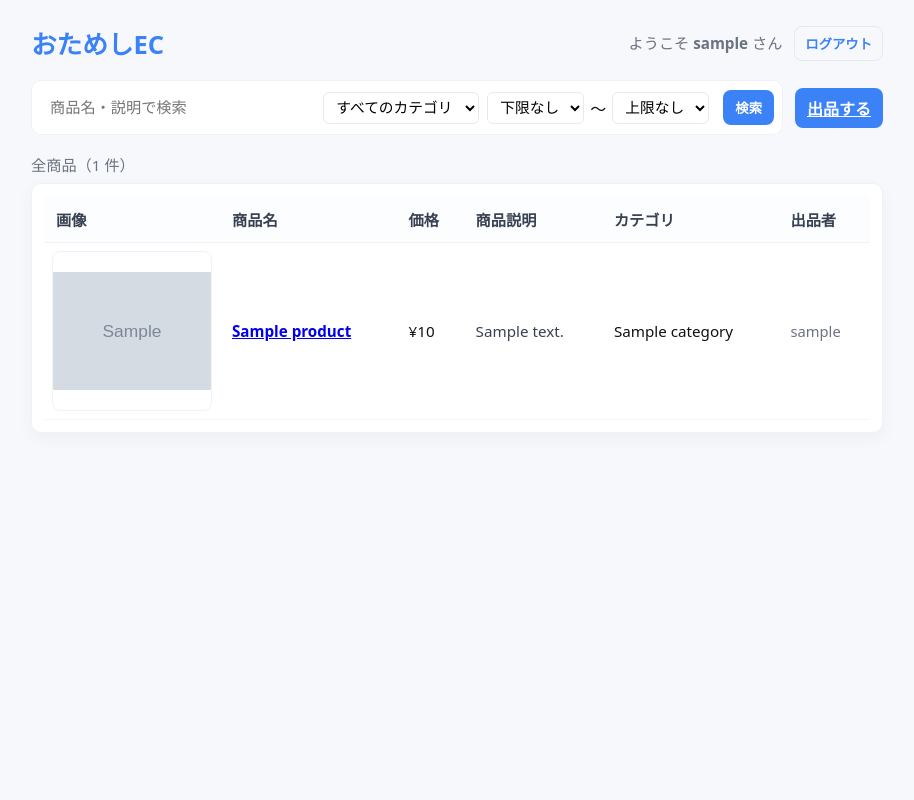
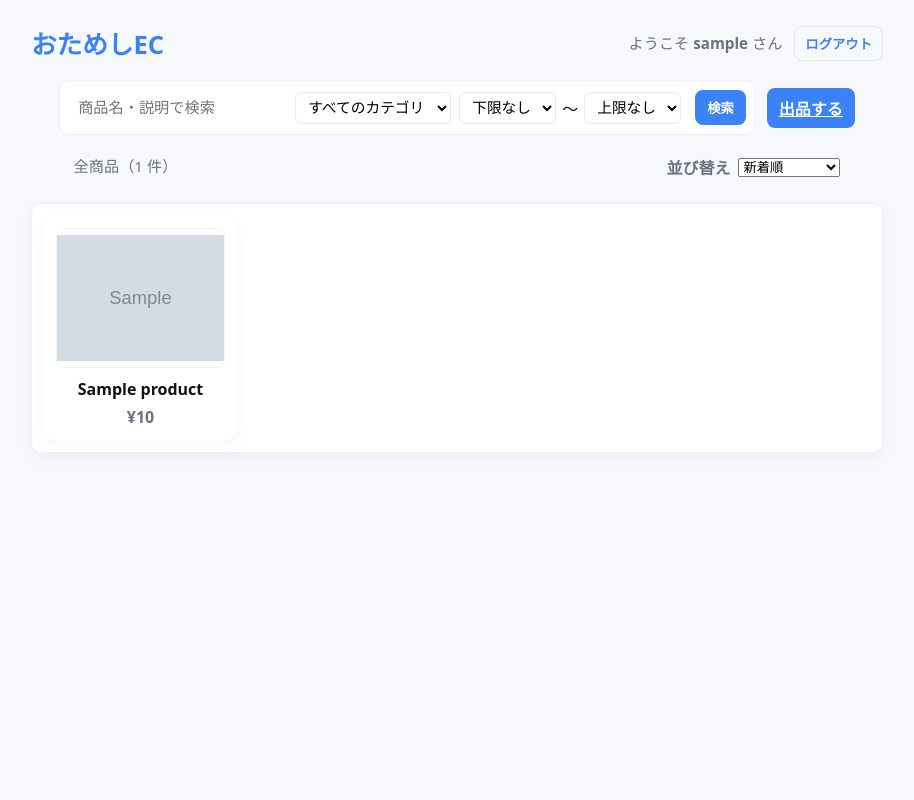
Before and after one commit to rors239ak/portfolio, a Django app: page /EC/ in a window 1280 px wide. Shown: the whole page, without its empty margins (183-1097 px from the left). Run offline with Django 5.2, Linux system fonts and the light colour scheme; a user stored in the database is signed in; tables that the repository leaves empty hold one stand-in row (values such as "Sample post"); grey boxes marked "Sample" are stand-in pictures.

Commit message:
見た目修正

```diff
--- a/p_site/EC/static/EC/style.css
+++ b/p_site/EC/static/EC/style.css
@@ -8,6 +8,7 @@
   --radius:10px;
   --gap:12px;
   --thumb-size:160px;
+  --controls-h:56px; /* 必要なら調整 */
 }
 
 *{box-sizing:border-box}
@@ -75,7 +76,7 @@ header.site-header{display:flex;align-items:center;justify-content:space-between
 .link-create{font-size:0.95rem;color:var(--accent);text-decoration:none;padding:8px 12px;border-radius:8px}
 
 /* summary */
-.summary{color:var(--muted);font-size:0.95rem;margin-bottom:8px}
+.summary{color:var(--muted);font-size:0.95rem;}
 
 /* card + table */
 .card{background:var(--card);border-radius:var(--radius);padding:12px;border:1px solid var(--line);box-shadow:0 6px 18px rgba(11,22,48,0.04)}
@@ -267,4 +268,133 @@ a,button{transition:all .12s ease}
   .product-page .product-detail { padding:18px; }
 }
 
-/* 依存する既存ルールがあればここで継承する */
+/* index: 商品グリッド（横4列） */
+.product-grid{
+  display: grid;
+  grid-template-columns: repeat(4, 1fr); /* 変更: 4列 */
+  gap: 18px;
+  align-items: start;
+}
+.product-item{
+  background: var(--card);
+  border-radius: 10px;
+  padding: 12px;
+  text-align: center;
+  box-shadow: 0 6px 18px rgba(11,22,48,0.04);
+  display:flex;
+  flex-direction:column;
+  gap:10px;
+  min-height: 160px;
+}
+.product-item .thumb{
+  display:block;
+  width:100%;
+  height:140px;
+  overflow:hidden;
+  border-radius:8px;
+  background:#fff;
+  display:flex;
+  align-items:center;
+  justify-content:center;
+}
+.product-item .thumb img{
+  max-width:100%;
+  max-height:100%;
+  object-fit:contain;
+  display:block;
+}
+.pi-body{display:flex;flex-direction:column;align-items:center;gap:6px}
+.pi-name{font-weight:700;color:inherit;text-decoration:none}
+.pi-price{color:var(--muted);font-weight:600}
+
+/* レスポンシブ：幅が狭ければ列数を減らす */
+@media (max-width:1200px){
+  /* 大きめ画面では 3 列に落とす */
+  .product-grid{ grid-template-columns: repeat(3, 1fr); }
+}
+@media (max-width:980px){
+  /* 中くらいは 2 列 */
+  .product-grid{ grid-template-columns: repeat(2, 1fr); }
+}
+@media (max-width:560px){
+  /* スマホは 1 列 */
+  .product-grid{ grid-template-columns: repeat(1, 1fr); }
+}
+
+/* sort-row: 並び替えフォームを下段で右寄せ */
+.sort-row{
+  display:flex;
+  justify-content:flex-end; /* 右寄せ */
+  margin:10px 0 6px;        /* controls と summary の間に余白 */
+  gap:8px;
+}
+
+.sort-form{
+  display:inline-flex;
+  align-items:center;
+  gap:8px;
+}
+
+.sort-form .sort-label{ font-weight:600; color:var(--muted); }
+
+/* controls を上下2行に分ける */
+.controls-grid{
+  display:flex;
+  flex-direction:column;
+  gap:10px;
+  margin-bottom:18px;
+}
+
+/* 上段: 検索（左）と出品ボタン（右）を水平配置 */
+.controls-top{
+  display:flex;
+  gap:12px;
+  align-items:center;
+  justify-content:space-between;
+}
+
+/* search の内部（既存の .search と .search-controls が使われる想定） */
+.controls-top .search{flex:1; display:flex; gap:8px; align-items:center}
+.controls-top .search .search-input{flex:1}
+.controls-top .search .search-controls{display:flex;align-items:center;gap:8px}
+
+/* 下段: 左にフィルタ要約、右に sort を配置 */
+.controls-bottom{
+  display:flex;
+  align-items:center;
+  justify-content:space-between; /* ← 左右に振り分ける */
+  gap:12px;
+  width: 90%;
+}
+
+/* filters-left は左寄せ、縦中央に */
+.filters-left{
+  display:flex;
+  align-items:center;
+  gap:8px;
+  color:var(--muted);
+  text-align:left;
+  flex: 0 0 auto; /* 幅は内容に合わせる */
+}
+
+/* sort-row を右端に固定 */
+.sort-row{
+  display:flex;
+  align-items:center;
+  justify-content:flex-end;
+  gap:8px;
+  flex: 0 0 auto;
+  margin-left: auto; /* 保険で右に詰める */
+}
+
+/* 両側の要素を同じ高さに見せるためにフォーム内の要素も中央揃え */
+.controls-bottom .sort-form,
+.controls-bottom .filters-left { height: 100%; }
+.controls-bottom .sort-form > * { vertical-align: middle; }
+
+/* モバイルでは中央寄せ */
+@media (max-width:720px){
+  .controls-top{ flex-direction:column; align-items:stretch; min-height: auto }
+  .controls-bottom{ flex-direction:column; align-items:center; gap:6px; min-height: auto }
+  .sort-row{ margin-left:0; justify-content:center }
+}
--- a/p_site/EC/templates/EC/index.html
+++ b/p_site/EC/templates/EC/index.html
@@ -24,38 +24,26 @@
       </div>
     </header>
 
-    <div class="controls">
+    <!-- controls を上下2行に分ける -->
+    <div class="controls controls-grid">
+      <!-- 上段：検索フォーム（左）と「出品する」ボタン（右） -->
+      <div class="controls-top">
         <form class="search" method="get" action="">
-        <!-- 左側：できるだけ幅を取る入力 -->
           <div class="search-input">
             <input type="text" name="q" placeholder="商品名・説明で検索" value="{{ q|default:'' }}">
           </div>
-
-        <!-- 右側：カテゴリ・価格・検索ボタンをまとめる -->
-        <div class="search-controls" aria-hidden="false">
+          <div class="search-controls">
             <select name="category" aria-label="カテゴリ選択">
               <option value="">すべてのカテゴリ</option>
               {% for cat in categories %}
                 <option value="{{ cat.id }}" {% if selected_category|stringformat:"s" == cat.id|stringformat:"s" %}selected{% endif %}>{{ cat.name }}</option>
               {% endfor %}
             </select>
-
-          <div class="price-range" aria-label="価格範囲">
-            <select name="price_min" aria-label="最低価格">
-              <option value="">下限なし</option>
-              {% for p in price_options %}
-                <option value="{{ p }}" {% if selected_min|stringformat:"s" == p|stringformat:"s" %}selected{% endif %}>¥{{ p }}</option>
-              {% endfor %}
-            </select>
-            <span class="tilde">〜</span>
-            <select name="price_max" aria-label="最高価格">
-              <option value="">上限なし</option>
-              {% for p in price_options %}
-                <option value="{{ p }}" {% if selected_max|stringformat:"s" == p|stringformat:"s" %}selected{% endif %}>¥{{ p }}</option>
-              {% endfor %}
-            </select>
+            <div class="price-range">
+              <select name="price_min"><option value="">下限なし</option>{% for p in price_options %}<option value="{{ p }}" {% if selected_min|stringformat:"s" == p|stringformat:"s" %}selected{% endif %}>¥{{ p }}</option>{% endfor %}</select>
+              <span>〜</span>
+              <select name="price_max"><option value="">上限なし</option>{% for p in price_options %}<option value="{{ p }}" {% if selected_max|stringformat:"s" == p|stringformat:"s" %}selected{% endif %}>¥{{ p }}</option>{% endfor %}</select>
             </div>
-
             <button class="btn" type="submit">検索</button>
           </div>
         </form>
@@ -63,36 +51,53 @@
         <a class="btn" href="{% url 'product_create' %}">出品する</a>
       </div>
 
-    <div class="summary">全商品（{{ total_count }} 件）</div>
+      <!-- 下段：左に補助（例: 絞り表示）、右に並び替え（right-aligned） -->
+      <div class="controls-bottom">
+        <div class="filters-left">
+          <!-- 必要ならここにフィルタの要約や切替ボタンを置けます -->
+          <span class="summary">全商品（{{ total_count }} 件）</span>
+        </div>
+
+        <div class="sort-row">
+          <form class="sort-form" method="get" action="">
+            <input type="hidden" name="q" value="{{ q|default:'' }}">
+            <input type="hidden" name="category" value="{{ selected_category|default:'' }}">
+            <input type="hidden" name="price_min" value="{{ selected_min|default:'' }}">
+            <input type="hidden" name="price_max" value="{{ selected_max|default:'' }}">
+            <label for="sort-select" class="sort-label">並び替え</label>
+            <select id="sort-select" name="sort" onchange="this.form.submit()">
+              <option value="newest" {% if sort == 'newest' %}selected{% endif %}>新着順</option>
+              <option value="oldest" {% if sort == 'oldest' %}selected{% endif %}>古い順</option>
+              <option value="price_asc" {% if sort == 'price_asc' %}selected{% endif %}>価格の安い順</option>
+              <option value="price_desc" {% if sort == 'price_desc' %}selected{% endif %}>価格の高い順</option>
+              <option value="name_asc" {% if sort == 'name_asc' %}selected{% endif %}>名前昇順</option>
+              <option value="name_desc" {% if sort == 'name_desc' %}selected{% endif %}>名前降順</option>
+            </select>
+          </form>
+        </div>
+      </div>
+    </div>
 
     <div class="card">
-      <table class="product-table" aria-describedby="product-list">
-        <thead>
-          <tr>
-            <th>画像</th><th>商品名</th><th>価格</th><th>商品説明</th><th>カテゴリ</th><th>出品者</th>
-          </tr>
-        </thead>
-        <tbody>
+      <div class="product-grid" aria-describedby="product-list">
         {% for product in page_obj %}
-          <tr>
-            <td class="img-cell">
+        <div class="product-item">
+          <a class="thumb" href="{% url 'product_detail' product.pk %}">
             {% if product.photo %}
-                <div class="thumb"><img src="{{ product.photo.url }}" alt="{{ product.name }}"></div>
+              <img src="{{ product.photo.url }}" alt="{{ product.name }}">
             {% else %}
-                <div class="thumb" aria-hidden="true"></div>
+              <div class="thumb-empty" aria-hidden="true"></div>
             {% endif %}
-            </td>
-            <td><strong><a href="{% url 'product_detail' product.pk %}">{{ product.name }}</a></strong></td> <!-- 変更 -->
-            <td>¥{{ product.price }}</td>
-            <td class="desc">{{ product.description }}</td>
-            <td>{% if product.category %}{{ product.category.name }}{% endif %}</td>
-            <td class="owner">{% if product.owner %}{{ product.owner.username }}{% else %}—{% endif %}</td>
-          </tr>
+          </a>
+          <div class="pi-body">
+            <a class="pi-name" href="{% url 'product_detail' product.pk %}">{{ product.name }}</a>
+            <div class="pi-price">¥{{ product.price }}</div>
+          </div>
+        </div>
         {% empty %}
-          <tr><td colspan="6">商品がありません。</td></tr>
+        <div class="empty">商品がありません。</div>
         {% endfor %}
-        </tbody>
-      </table>
+      </div>
     </div>
 
 
--- a/p_site/EC/views.py
+++ b/p_site/EC/views.py
@@ -17,60 +17,62 @@ def index(request):
     category_id = request.GET.get('category', '').strip()
     price_min = request.GET.get('price_min', '').strip()
     price_max = request.GET.get('price_max', '').strip()
+    sort = request.GET.get('sort', 'newest')  # 追加: ソートキー取得
 
-    products_qs = Product.objects.all().order_by('-created_at')
+    qs = Product.objects.all().select_related('category', 'owner')
 
     if q:
-        products_qs = products_qs.filter(Q(name__icontains=q) | Q(description__icontains=q))
-
+        qs = qs.filter(Q(name__icontains=q) | Q(description__icontains=q))
     if category_id:
+        qs = qs.filter(category_id=category_id)
+    if price_min:
         try:
-            products_qs = products_qs.filter(category_id=int(category_id))
+            qs = qs.filter(price__gte=int(price_min))
+        except ValueError:
+            pass
+    if price_max:
+        try:
+            qs = qs.filter(price__lte=int(price_max))
         except ValueError:
             pass
 
-    try:
-        if price_min != '':
-            products_qs = products_qs.filter(price__gte=int(price_min))
-        if price_max != '':
-            products_qs = products_qs.filter(price__lte=int(price_max))
-    except ValueError:
-        pass
+    # ソート適用
+    if sort == 'price_asc':
+        qs = qs.order_by('price')
+    elif sort == 'price_desc':
+        qs = qs.order_by('-price')
+    elif sort == 'oldest':
+        qs = qs.order_by('id')
+    elif sort == 'name_asc':
+        qs = qs.order_by('name')
+    elif sort == 'name_desc':
+        qs = qs.order_by('-name')
+    else:
+        qs = qs.order_by('-id')  # newest (デフォルト)
 
-    # 全件数（フィルタ後の総数）
-    total_count = products_qs.count()
-
-    # ページング（10件ごと）
-    paginator = Paginator(products_qs, 10)
-    page_number = request.GET.get('page', 1)
+    paginator = Paginator(qs, 16)  # 変更: 1ページあたり16件（4列×4行）
+    page_number = request.GET.get('page')
     page_obj = paginator.get_page(page_number)
-
-    # 現在のクエリ文字列（page を除外）を作る（ページリンクで再利用）
-    qd = request.GET.copy()
-    if 'page' in qd:
-        qd.pop('page')
-    querystring = qd.urlencode()
 
     categories = Category.objects.all()
 
-    # 価格選択肢は既存ロジックを維持（必要なら view 内で作成）
-    max_price = Product.objects.aggregate(max=Max('price'))['max'] or 0
-    step = 1000
-    max_bucket = ((max_price // step) + 2) * step
-    price_options = list(range(0, max_bucket + 1, step))
+    # ページネーション用に現在のクエリ（page を除く）を組み立て
+    params = request.GET.copy()
+    if 'page' in params:
+        params.pop('page')
+    querystring = params.urlencode()
 
     context = {
-        'products': page_obj,      # テンプレでは page_obj をループ代わりに利用可
         'page_obj': page_obj,
-        'paginator': paginator,
-        'is_paginated': page_obj.has_other_pages(),
-        'total_count': total_count,
+        'categories': categories,
         'q': q,
-        'categories': categories,
-        'price_options': price_options,
         'selected_category': category_id,
+        'price_options': [0,500,1000,2000,5000,10000],
         'selected_min': price_min,
         'selected_max': price_max,
+        'total_count': qs.count(),
+        'is_paginated': page_obj.has_other_pages(),
+        'sort': sort,
         'querystring': querystring,
     }
     return render(request, 'EC/index.html', context)
```
Lines whose indentation alone changed are shown as unchanged.
